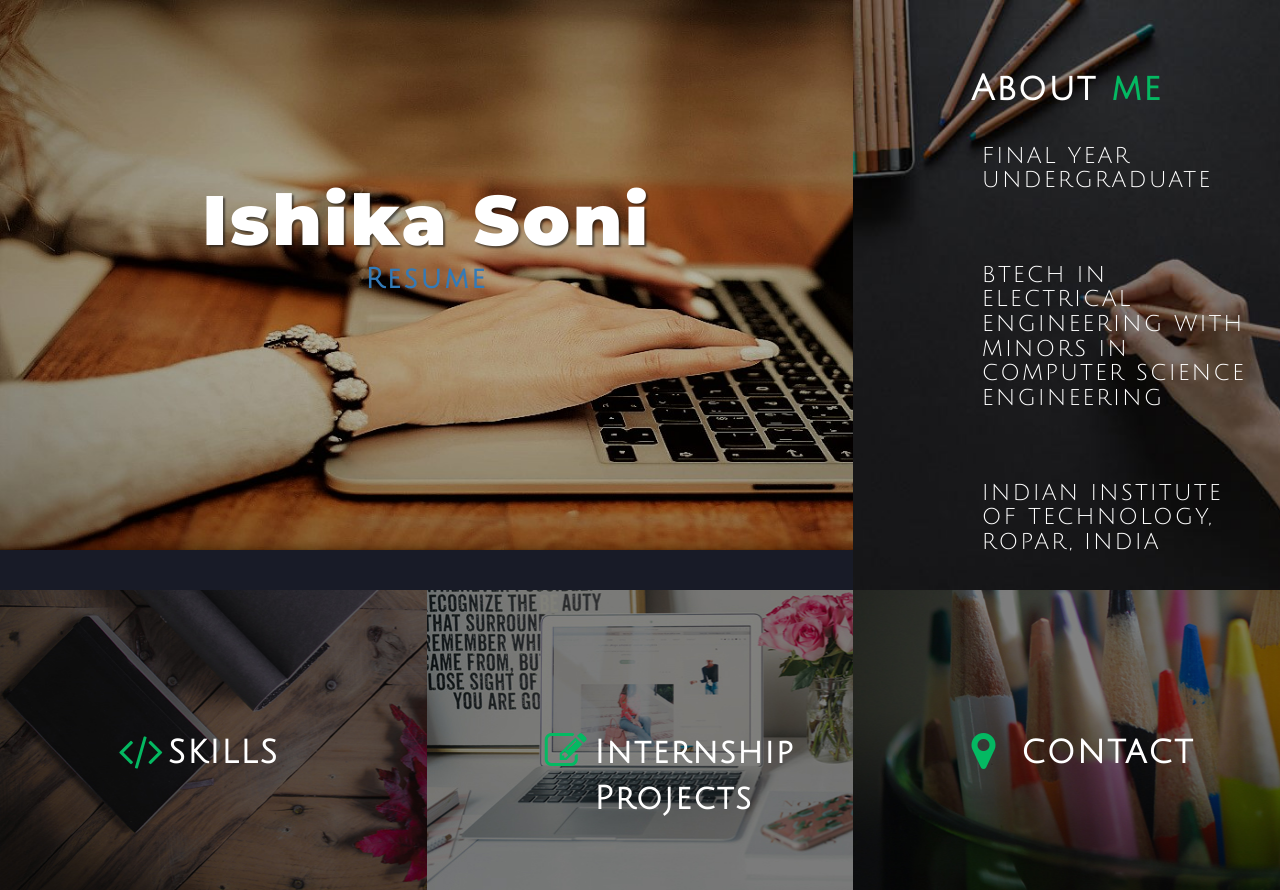
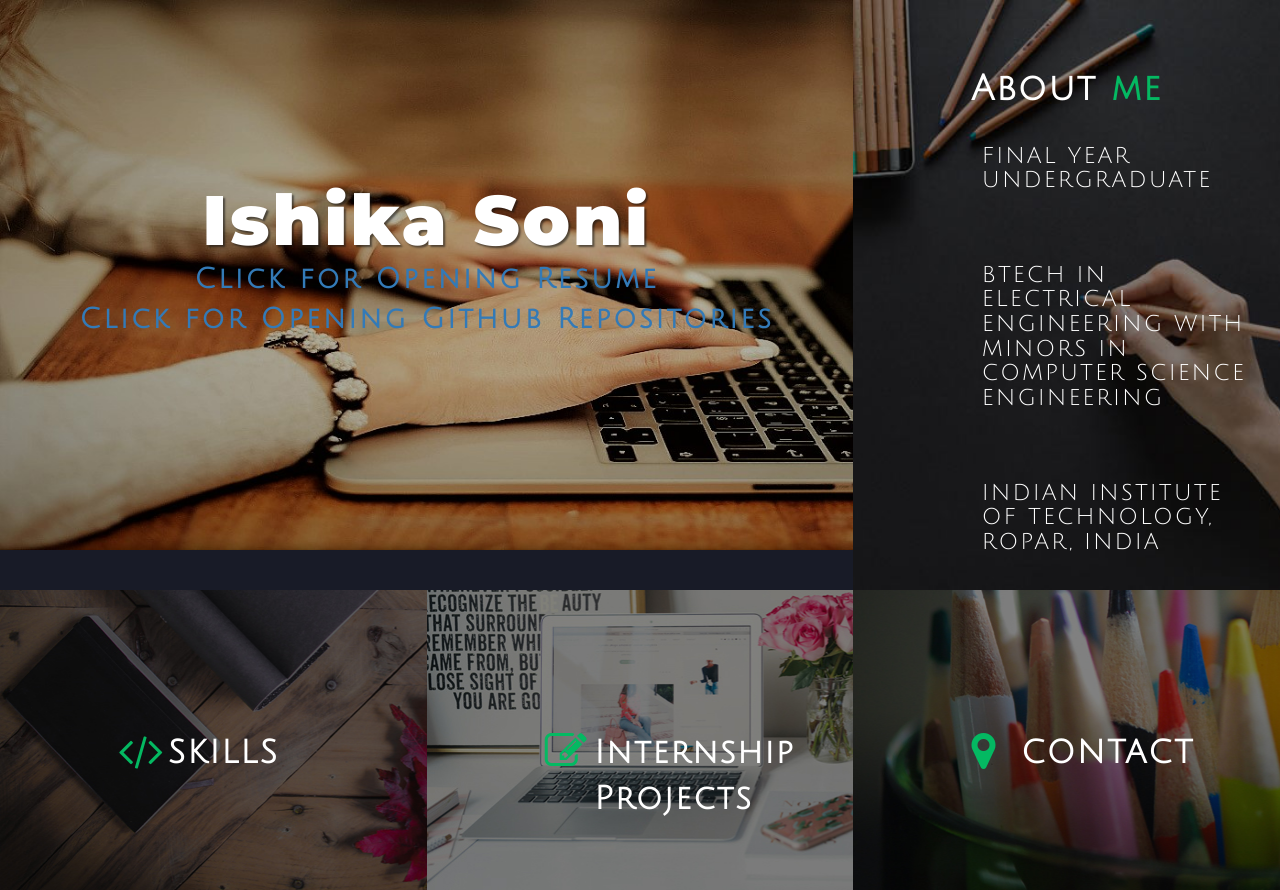
Before and after one commit to Ishika102/Ishika, a plain HTML site: page index.html in a window 1280 px wide. Drawn offline with Linux system fonts and the light colour scheme.

Commit message:
Update index.html

```diff
--- a/index.html
+++ b/index.html
@@ -28,7 +28,8 @@
 				<div class="col-md-8 w3-banner-left">
 				<div class="w3-banner-left_txt">
 					<h3>Ishika Soni</h3>
-					<p><a href="resume.pdf">Resume</a></p>
+					<p><a href="resume.pdf">Click for Opening Resume</a></p>
+					<p><a href="https://github.com/Ishika102"">Click for Opening Github Repositories</a></p>
 		         </div>
 				</div>
 				<div class="col-md-4 w3-banner-right">
```
